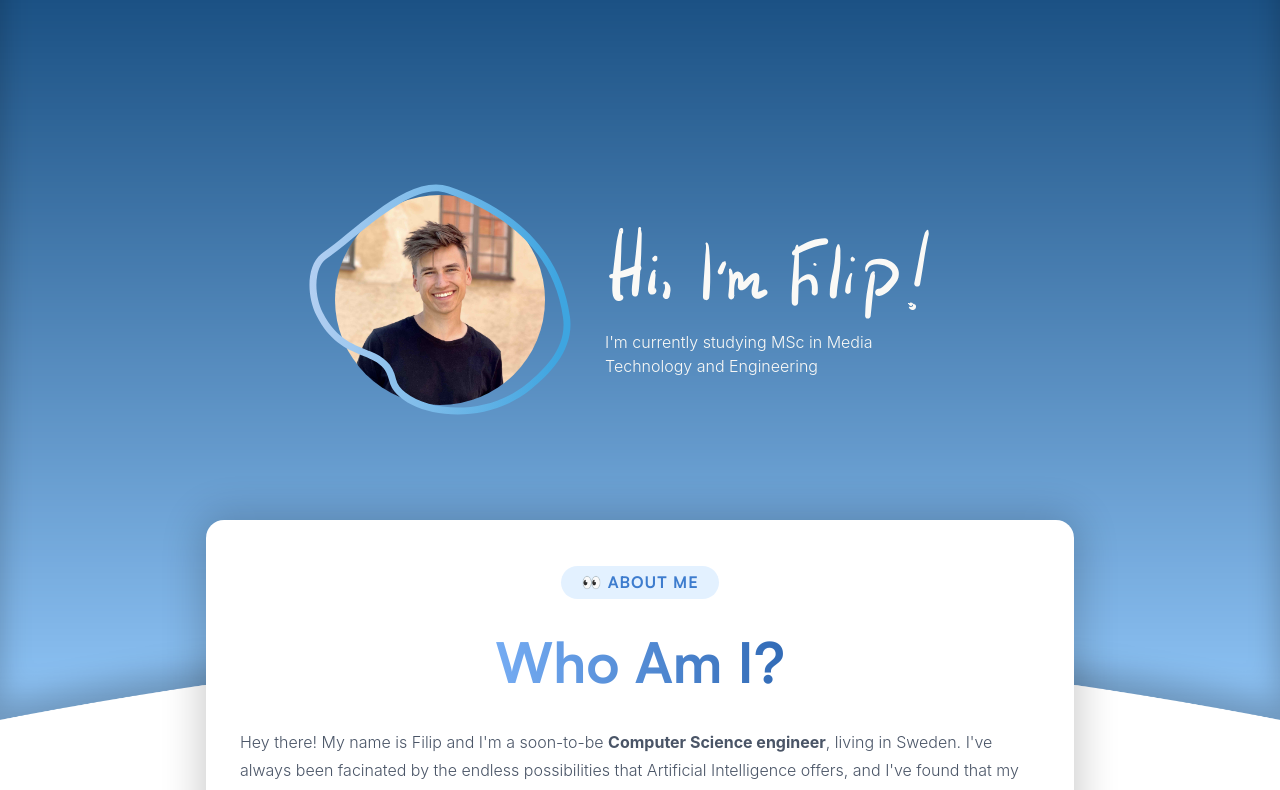
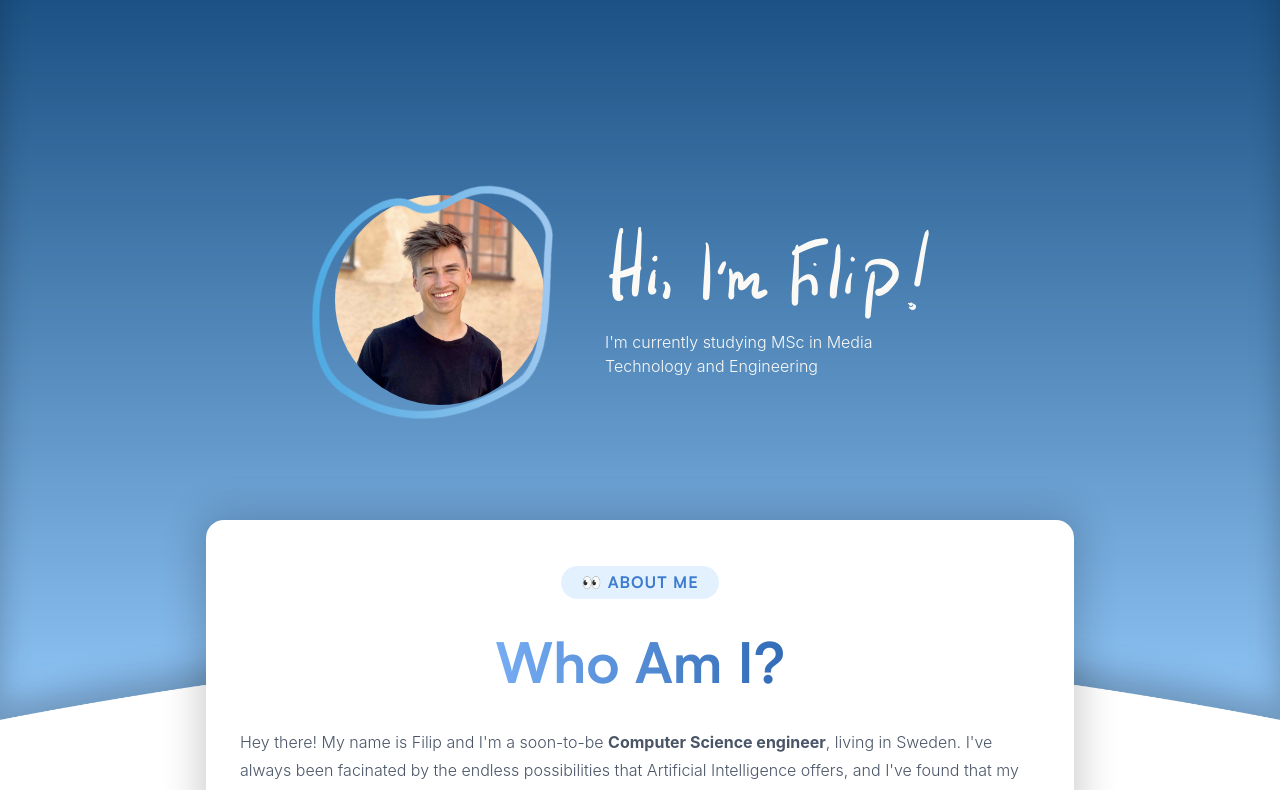
Before and after one commit to Filipbagen/filipbagen.se, a React (Create React App) app: page / in a window 1280 px wide. Shown: the top 790 px of the page. Built offline with nearby package versions, Linux system fonts and the light colour scheme; a web font is replaced by a local one.

Commit message:
Animated border

```diff
--- a/src/components/HeroSection.js
+++ b/src/components/HeroSection.js
@@ -1,5 +1,5 @@
 import React from "react"
-import styled from "styled-components"
+import styled, { keyframes } from "styled-components"
 import profilePic from "../img/profile.jpg"
 import border from "../img/border.svg"
 import handwritten from '../img/handwritten.svg'
@@ -14,8 +14,26 @@ const HeroSection = () => {
             <Intro>
 
                 <Pic>
-                    <Border />
+
+                    <Border>
+                        <svg width="100%" height="100%" viewBox="0 0 1303 1154" version="1.1" xmlns="http://www.w3.org/2000/svg">
+                            <linearGradient x1="0" y1="0" x2="100%" y2="100%" id="gradient">
+                                <stop stop-color="#b3cff2" offset="0" />
+                                <stop stop-color="#3ea5e0" offset="100%" />
+                            </linearGradient>
+                            <path
+                                fill="url(#gradient)"
+                                d="M695.222,27.11c312.617,108.379 541.655,304.683 587.929,632.301c22.117,156.594 -90.427,274.585 -189.187,355.093c-258.897,211.051 -655.941,117.191 -689.217,-42.046c-33.966,-162.545 -230.132,-72.196 -353.828,-317.225c-46.592,-92.295 -53.829,-247.837 32.362,-306.976c156.304,-107.248 418.066,-388.36 611.941,-321.147Zm-11.041,31.85c-69.218,-23.997 -147.479,4.766 -226.185,50.428c-131.517,76.302 -262.394,202.681 -355.644,266.664c-27.258,18.703 -41.592,50.234 -47.949,85.249c-10.781,59.387 1.617,129.236 26.608,178.741c68.961,136.604 163.131,159.841 233.476,190.143c60.767,26.176 106.899,57.096 123.257,135.378c5.177,24.776 22.614,46.856 47.308,66.073c28.717,22.347 67.09,40.33 111.237,52.745c137.592,38.692 330.373,23.015 476.376,-96.005c90.689,-73.929 197.418,-180.453 177.108,-324.251c-44.394,-314.307 -265.677,-501.19 -565.592,-605.165Z"
+                            // d="M156.4,339.5c31.8-2.5,59.4-26.8,80.2-48.5c28.3-29.5,40.5-47,56.1-85.1c14-34.3,20.7-75.6,2.3-111  c-18.1-34.8-55.7-58-90.4-72.3c-11.7-4.8-24.1-8.8-36.8-11.5l-0.9-0.9l-0.6,0.6c-27.7-5.8-56.6-6-82.4,3c-38.8,13.6-64,48.8-66.8,90.3c-3,43.9,17.8,88.3,33.7,128.8c5.3,13.5,10.4,27.1,14.9,40.9C77.5,309.9,111,343,156.4,339.5z"
+                            // stroke="url(#gradient)"
+                            // stroke-width="8"
+                            />
+
+                        </svg>
+                    </Border>
+
                     <Profile />
+
                 </Pic>
 
                 <Handwritten>
@@ -76,11 +94,29 @@ const Pic = styled.div`
     }
 `
 
+const move = keyframes`
+  0%   { transform: scale(1) rotate(0deg); }
+  25%  { transform: scale(0.9, 1.2) rotate(90deg); }
+  50%  { transform: scale(1.1, 0.9) rotate(180deg); }
+  75%  { transform: scale(0.9, 1.1) rotate(270deg); }
+  100% { transform: scale(1) rotate(359deg); }
+`
+
 const Border = styled.div`
     position: absolute;
-    background-image: url(${border});
-    height: 268px;
-    width: 268px;
+    /* background-image: url(${border}); */
+    height: 270px;
+    width: 270px;
+    /* width: 35%; */
+
+    /* position: absolute; */
+    /* top: 0; */
+    /* left: 0; */
+    fill: none;
+    /* width: 50vmax; */
+    /* z-index: -1; */
+    animation: ${move} 18s linear infinite;
+    transform-origin: 50% 50%;
 `
 
 const Profile = styled.div`
@@ -89,6 +125,7 @@ const Profile = styled.div`
     border-radius: 50%;
     height: 210px;
     width: 210px;
+    /* z-index: 1; */
 `
 
 const Handwritten = styled.div`
```
Also changed, not shown: src/img/border.svg.
